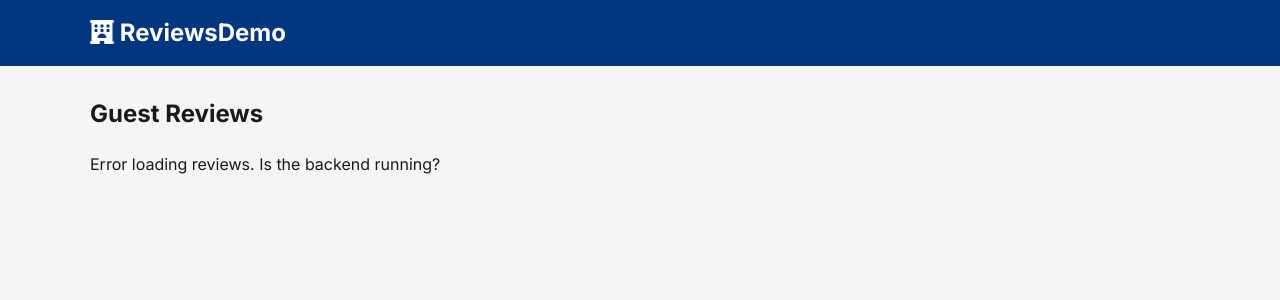
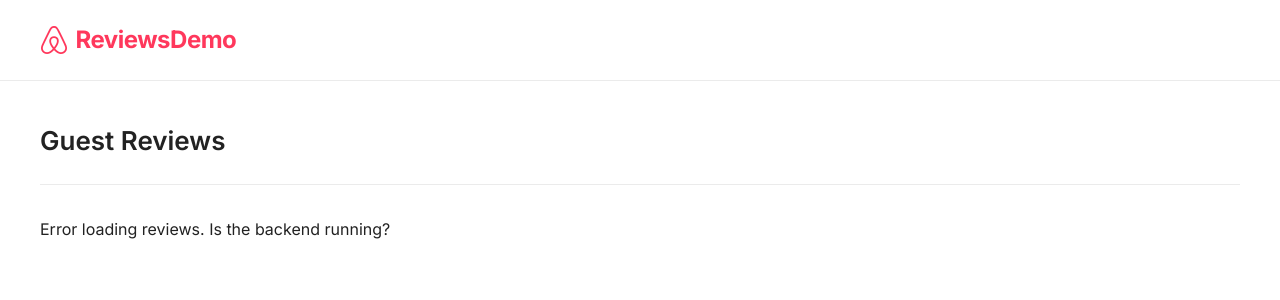
Before and after one commit to andreuorestes/sentiment-review-analysis-pipeline, a Flask app: page / in a window 1280 px wide. Shown: the top 300 px of the page. Run offline with Flask 3, Linux system fonts and the light colour scheme.

Commit message:
Apply Airbnb design style (Colors, Typography, UI)

```diff
--- a/static/style.css
+++ b/static/style.css
@@ -1,108 +1,191 @@
 :root {
-    --primary-color: #003580; /* Booking Blue */
-    --accent-color: #006ce4;
-    --bg-color: #f5f5f5;
-    --text-color: #1a1a1a;
-    --text-muted: #595959;
-    --white: #ffffff;
-    --border-color: #e7e7e7;
+    /* Airbnb Inspired Palette */
+    --primary-color: #FF385C;
+    /* Airbnb Coral / Rausch */
+    --primary-hover: #D9324E;
 
-    --sentiment-pos-bg: #dcfce7; /* Light Green */
-    --sentiment-pos-text: #14532d;
-    --sentiment-neg-bg: #fee2e2; /* Light Red */
-    --sentiment-neg-text: #7f1d1d;
-    --sentiment-neu-bg: #ffedd5; /* Light Orange */
-    --sentiment-neu-text: #7c2d12;
+    --bg-color: #FFFFFF;
+    /* White background */
+    --bg-secondary: #F7F7F7;
+    /* Light gray for sections */
+
+    --text-main: #222222;
+    /* Almost Black */
+    --text-secondary: #717171;
+    /* Grey medium */
+
+    --border-color: #DDDDDD;
+    /* Light border */
+    --divider-color: #EBEBEB;
+
+    /* Sentiment Colors (Soft/Pastel for non-intrusive metadata) */
+    --sentiment-pos-bg: #E6FFFA;
+    --sentiment-pos-text: #008A70;
+    /* Teal-ish green */
+    --sentiment-neg-bg: #FFF5F5;
+    --sentiment-neg-text: #C53030;
+    /* Soft red */
+    --sentiment-neu-bg: #FFFBEB;
+    --sentiment-neu-text: #B7791F;
+
+    --card-radius: 12px;
+    --btn-radius: 100px;
+    /* Pill shape */
+    --shadow-soft: 0 6px 16px rgba(0, 0, 0, 0.08);
+    /* Soft elevation */
+    --shadow-card: 0 2px 4px rgba(0, 0, 0, 0.04);
 }
 
 body {
-    font-family: 'Inter', sans-serif;
+    font-family: 'Inter', -apple-system, BlinkMacSystemFont, "Segoe UI", Roboto, Helvetica, Arial, sans-serif;
     background-color: var(--bg-color);
-    color: var(--text-color);
+    color: var(--text-main);
     margin: 0;
     padding: 0;
+    -webkit-font-smoothing: antialiased;
     line-height: 1.5;
 }
 
 .container {
-    max-width: 1100px;
+    max-width: 1280px;
+    /* Wider container */
     margin: 0 auto;
-    padding: 0 20px;
+    padding: 0 40px;
+    /* More breathing room */
+}
+
+@media (max-width: 744px) {
+    .container {
+        padding: 0 24px;
+    }
 }
 
 /* Header */
 .app-header {
-    background-color: var(--primary-color);
-    color: var(--white);
-    padding: 15px 0;
-    margin-bottom: 30px;
+    background-color: var(--bg-color);
+    border-bottom: 1px solid var(--divider-color);
+    height: 80px;
+    display: flex;
+    align-items: center;
+    position: sticky;
+    top: 0;
+    z-index: 100;
+}
+
+.app-header .container {
+    width: 100%;
+    display: flex;
+    justify-content: space-between;
+    align-items: center;
 }
 
 .app-header .logo {
+    color: var(--primary-color);
     font-size: 1.5rem;
     font-weight: 700;
+    display: flex;
+    align-items: center;
+    gap: 8px;
+    letter-spacing: -0.5px;
 }
 
-/* Reviews List */
-.reviews-header h1 {
-    font-size: 1.5rem;
-    margin-bottom: 20px;
+.app-header .logo i {
+    font-size: 2rem;
 }
 
-.review-card {
-    background: var(--white);
-    border: 1px solid var(--border-color);
-    border-radius: 8px;
-    padding: 20px;
-    margin-bottom: 20px;
-    display: flex;
-    gap: 20px;
+/* Reviews Header */
+.reviews-header {
+    padding: 40px 0 24px 0;
+    border-bottom: 1px solid var(--divider-color);
+    margin-bottom: 32px;
 }
 
-@media (max-width: 768px) {
-    .review-card {
-        flex-direction: column;
+.reviews-header h1 {
+    font-size: 1.625rem;
+    /* 26px */
+    font-weight: 600;
+    margin: 0;
+    color: var(--text-main);
+}
+
+/* Reviews List Grid - Now using Grid for better layout */
+.reviews-list {
+    display: grid;
+    grid-template-columns: repeat(2, 1fr);
+    /* Two columns layout */
+    gap: 40px;
+    padding-bottom: 60px;
+}
+
+@media (max-width: 950px) {
+    .reviews-list {
+        grid-template-columns: 1fr;
     }
 }
 
-/* Sidebar / User Info */
+/* Review Card */
+.review-card {
+    background: var(--bg-color);
+    /* No border for clean look, or very subtle */
+    display: flex;
+    flex-direction: column;
+    gap: 16px;
+}
+
+/* User Profile (Top of card) */
 .review-sidebar {
-    flex-basis: 200px;
-    flex-shrink: 0;
-    border-right: 1px solid transparent;
+    /* Merged into top for cleaner mobile/desktop consistency */
+    flex-basis: auto;
+    border: none;
+    margin-bottom: 8px;
 }
 
 .user-profile {
     display: flex;
-    flex-direction: column;
-    gap: 8px;
+    align-items: center;
+    gap: 16px;
 }
 
 .avatar-circle {
-    width: 48px;
-    height: 48px;
-    background-color: #f2f2f2;
+    width: 56px;
+    /* Slightly larger */
+    height: 56px;
+    background-color: var(--text-main);
+    /* Placeholder if no image */
     border-radius: 50%;
+    overflow: hidden;
+    position: relative;
+    color: white;
     display: flex;
+    justify-content: center;
     align-items: center;
-    justify-content: center;
-    font-weight: bold;
-    color: var(--text-muted);
-    font-size: 1.2rem;
+}
+
+.avatar-initials {
+    font-size: 1.1rem;
+    font-weight: 500;
+}
+
+.user-details {
+    display: flex;
+    flex-direction: column;
 }
 
 .user-name {
-    font-weight: 700;
-    color: var(--text-color);
+    font-size: 1rem;
+    font-weight: 600;
+    color: var(--text-main);
     text-decoration: none;
+    margin-bottom: 2px;
 }
 
-.user-meta, .user-country {
-    font-size: 0.85rem;
-    color: var(--text-muted);
+.user-meta {
+    font-size: 0.875rem;
+    /* 14px */
+    color: var(--text-secondary);
 }
 
-/* Content */
+/* Review Content */
 .review-content-wrapper {
     flex-grow: 1;
 }
--- a/templates/index.html
+++ b/templates/index.html
@@ -1,5 +1,6 @@
 <!DOCTYPE html>
 <html lang="en">
+
 <head>
     <meta charset="UTF-8">
     <meta name="viewport" content="width=device-width, initial-scale=1.0">
@@ -13,11 +14,12 @@
 
     <link rel="stylesheet" href="/static/style.css">
 </head>
+
 <body>
     <header class="app-header">
         <div class="container">
             <div class="logo">
-                <i class="fa-solid fa-hotel"></i> ReviewsDemo
+                <i class="fa-brands fa-airbnb"></i> ReviewsDemo
             </div>
             <nav>
                 <!-- Nav placeholder -->
@@ -93,4 +95,5 @@
 
     <script src="/static/script.js"></script>
 </body>
+
 </html>
```
Also changed, not shown: other parts of static/style.css (+61 -53 lines).
